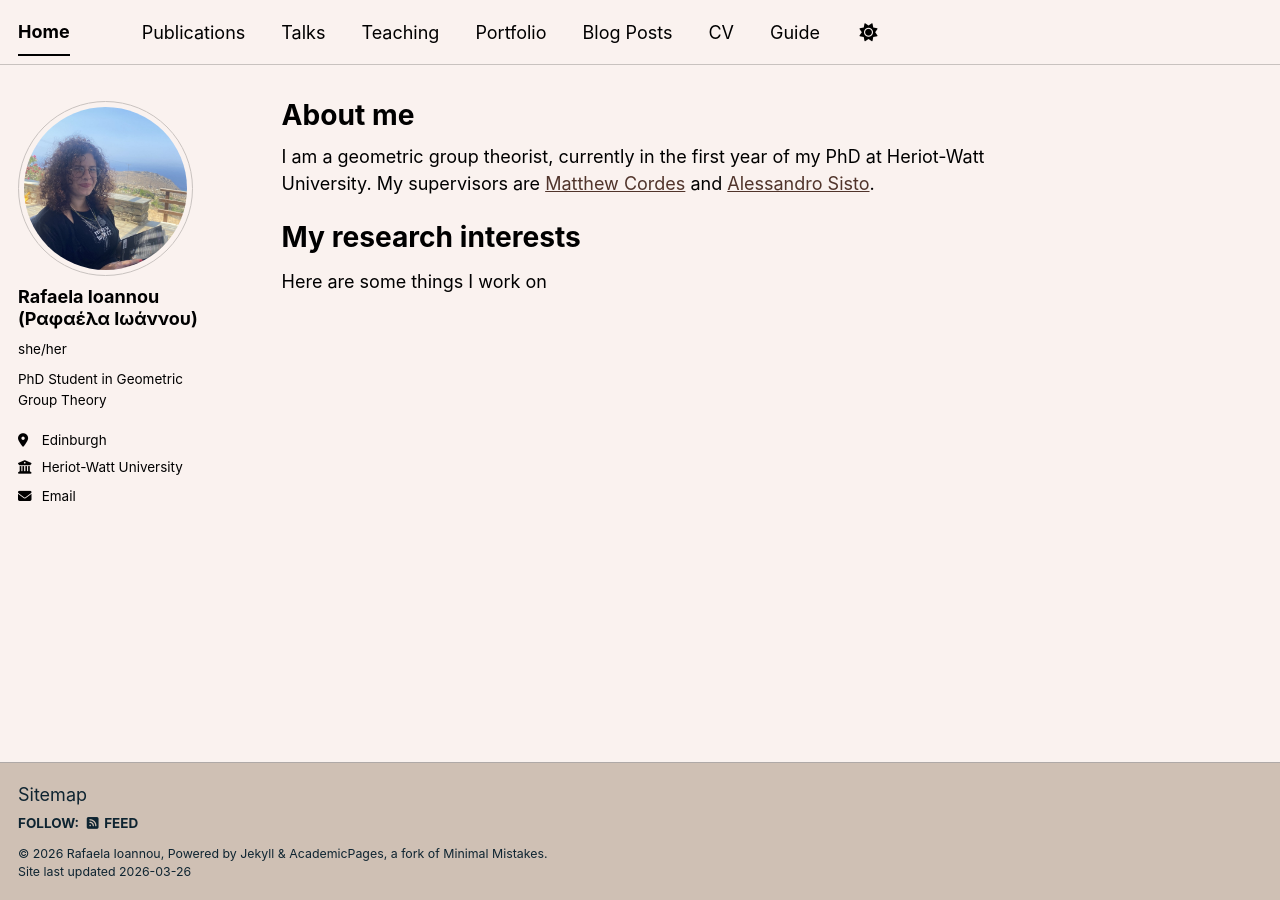
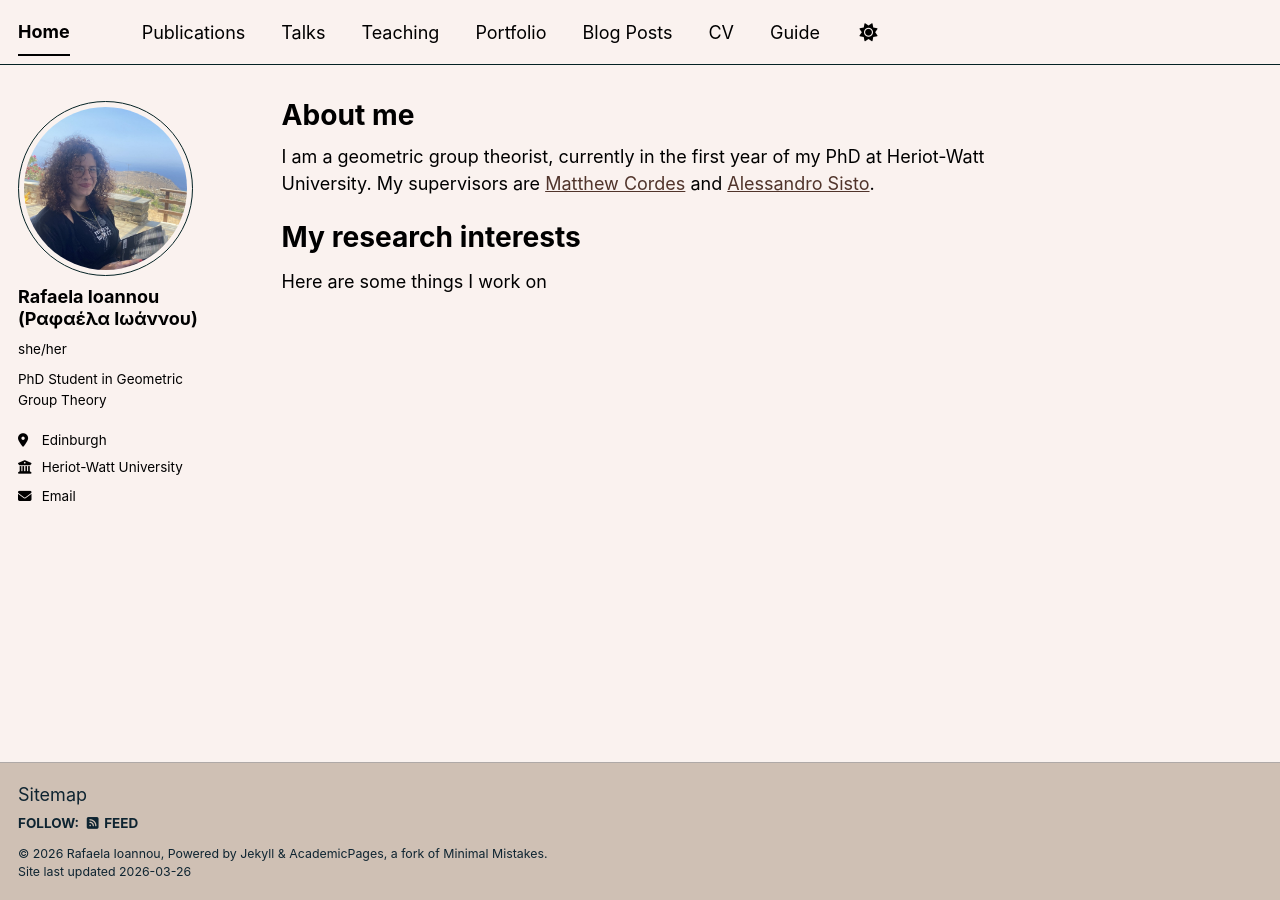
Before and after one commit to rafaela-ioannou/rafaela-ioannou.github.io, a Jekyll site: the page built from _pages/about.md, in a window 1280 px wide. Built offline with Jekyll 4.4.1, drawn with Linux system fonts in a browser that asks for light colours; a script bundle is joined from its source files by our own code; library files that are not in the unit come from our copies.

Commit message:
changed border colour to be primary instead

```diff
--- a/_sass/theme/_sunrise_light.scss
+++ b/_sass/theme/_sunrise_light.scss
@@ -41,7 +41,7 @@ $sidebar-screen-min-width   : 1024px;
     --global-base-color                 : #{$primary-color};
     --global-bg-color                   : #{$background};
     --global-footer-bg-color            : #{$footer};
-    --global-border-color               : #{$border};
+    --global-border-color               : #{$dark-primary-color};
     --global-dark-border-color          : #{$border-dark};
     --global-code-background-color      : #{$background-light};
     --global-code-text-color            : #{$text-muted};
```
